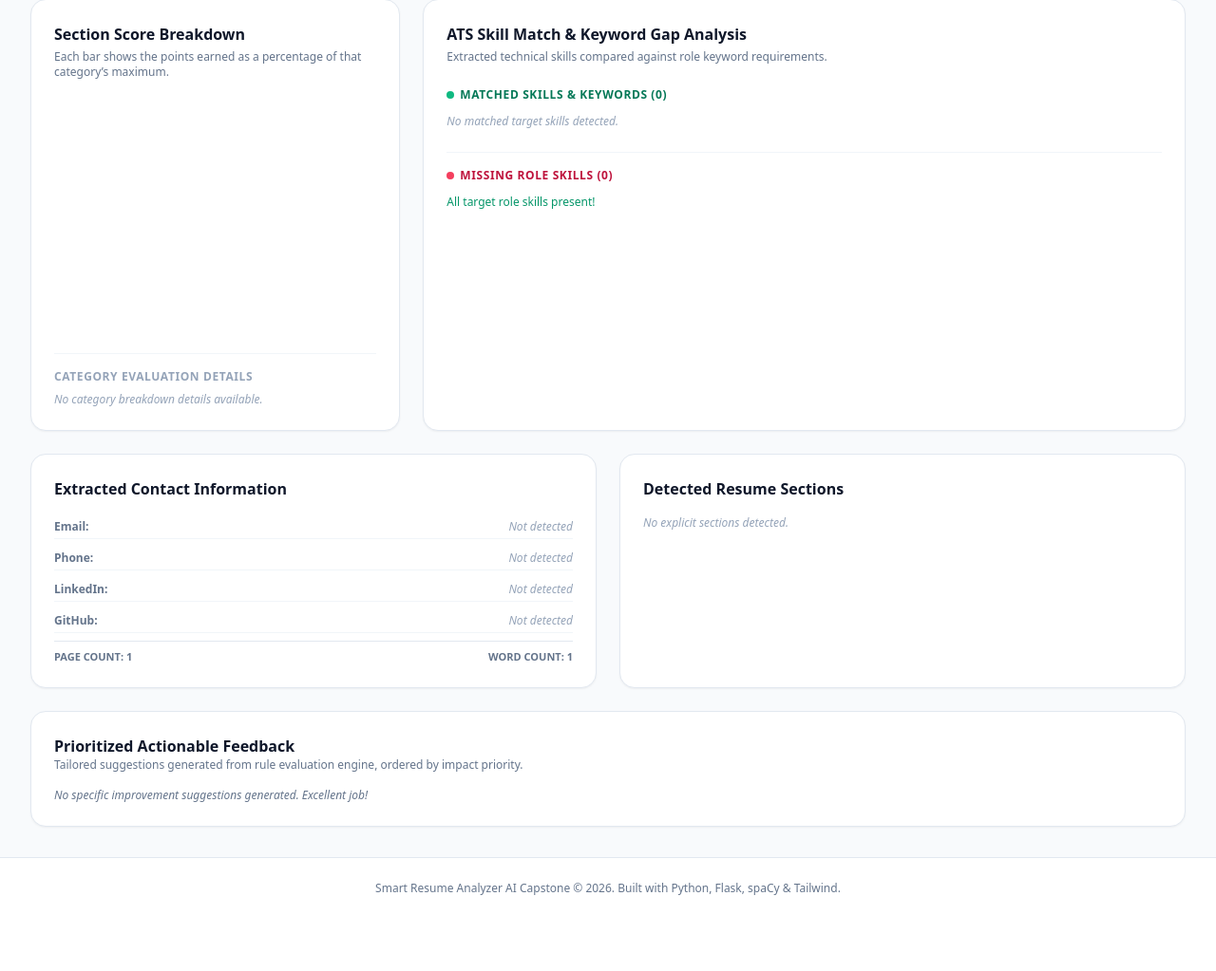
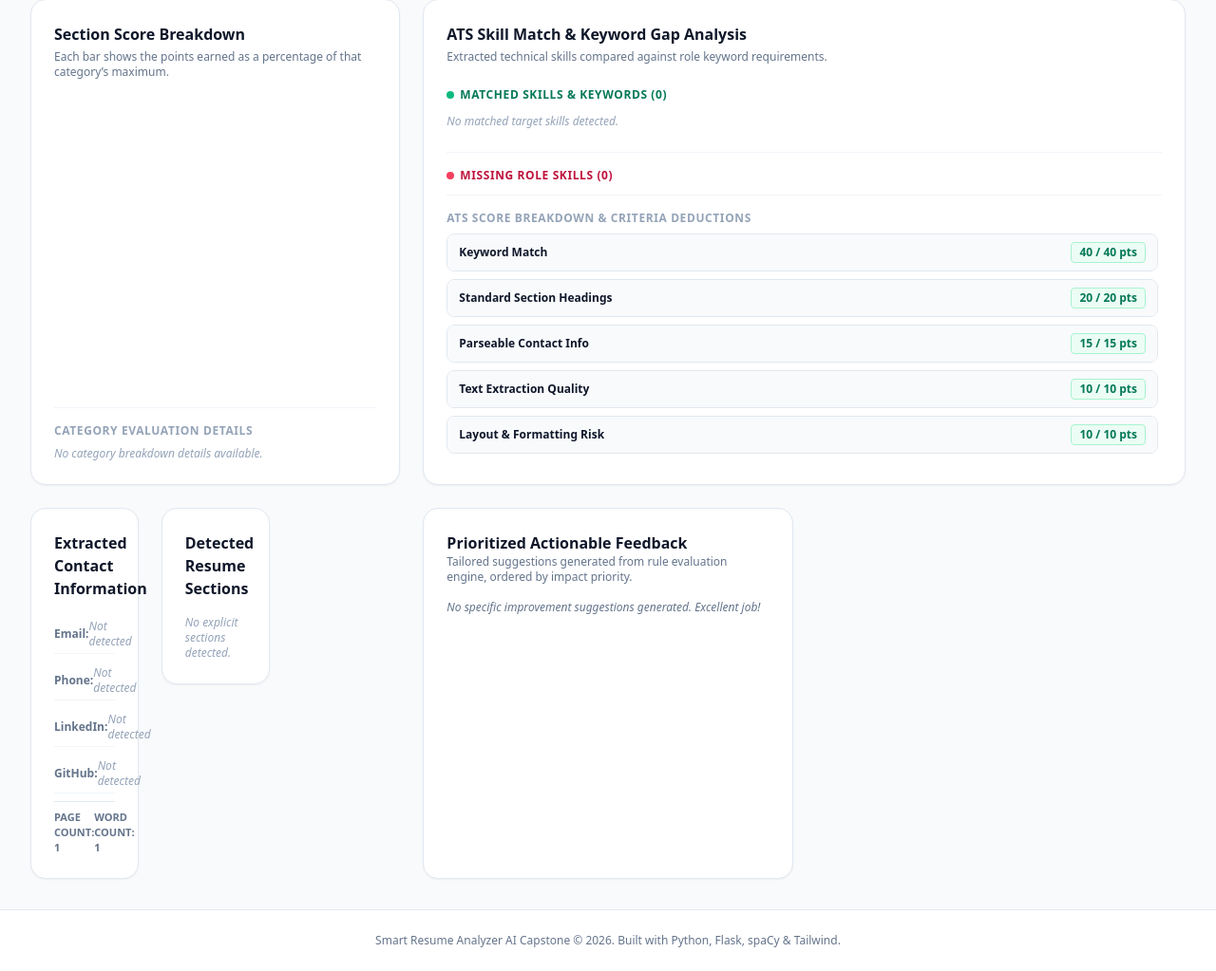
Before and after one commit to asielanshsingh/smart-resume-analyzer, a Flask app: page /result/1 in a window 1280 px wide. Shown: the part 480-1503 px from the top of the page at 95% size. Before the commit the page ends 1423 px from the top, so only its background shows below. Run offline with Flask 3, Linux system fonts and the light colour scheme; tables that the repository leaves empty hold one stand-in row (values such as "Sample post"); data that the repository does not hold is empty; a map, chart or similar area stays blank; some libraries are stand-ins or nearby versions.

Commit message:
feat: add ats score breakdown and deductions to dashboard

```diff
--- a/app/models.py
+++ b/app/models.py
@@ -116,8 +116,10 @@ class Analysis(db.Model):
             "resume_score_band": res_score_band,
             "ats_score": self.ats_score,
             "ats_score_band": ats_score_band,
+            "ats_details": self.matched_missing_json.get("ats_details", {}) if isinstance(self.matched_missing_json, dict) else {},
             "breakdown": self.breakdown_json,
             "matched_missing": self.matched_missing_json,
+
             "suggestions": self.suggestions_json,
             "detected_sections": self.resume.sections_json if self.resume else {},
             "page_count": self.resume.page_count if self.resume else 1,
--- a/app/routes/api.py
+++ b/app/routes/api.py
@@ -515,6 +515,13 @@ def analyze_resume():
         }), 500
 
     # --- Persist to Analysis table ---
+    ats_details = {
+        "target_title": ats_result.get("target_title", ""),
+        "ats_score": ats_result.get("ats_score", 0),
+        "category_scores": ats_result.get("category_scores", {}),
+        "deductions": ats_result.get("deductions", []),
+    }
+
     matched_missing = {
         "matched_skills": ats_result.get("matched_skills", []),
         "missing_critical_skills": ats_result.get("missing_critical_skills", []),
@@ -522,14 +529,9 @@ def analyze_resume():
         "keyword_match_percentage": ats_result.get("keyword_match_percentage", 0.0),
         "matched_skills_count": ats_result.get("matched_skills_count", 0),
         "total_role_skills_count": ats_result.get("total_role_skills_count", 0),
+        "ats_details": ats_details,
     }
 
-    ats_details = {
-        "target_title": ats_result.get("target_title", ""),
-        "ats_score": ats_result.get("ats_score", 0),
-        "category_scores": ats_result.get("category_scores", {}),
-        "deductions": ats_result.get("deductions", []),
-    }
 
     try:
         analysis = Analysis(
--- a/static/js/dashboard.js
+++ b/static/js/dashboard.js
@@ -308,12 +308,17 @@ document.addEventListener('DOMContentLoaded', () => {
         renderChart(data.breakdown || {});
         renderBreakdownDetails(data.breakdown || {});
 
-        // 5. Render Contacts & Sections
+        // 5. Render ATS Compatibility Category Breakdown & Criteria Deductions
+        const atsDet = data.ats_details || data.matched_missing?.ats_details || {};
+        renderAtsBreakdown(atsDet);
+
+        // 6. Render Contacts & Sections
         renderContactsAndSections(data);
 
-        // 6. Render Prioritized Improvement Suggestions
+        // 7. Render Prioritized Improvement Suggestions
         renderSuggestions(data.suggestions || []);
     }
+
 
 
     // Dynamic Chart.js category breakdown rendering
@@ -448,8 +453,106 @@ document.addEventListener('DOMContentLoaded', () => {
         });
     }
 
+    // Render accessible expandable details list for ATS categories and deductions (XSS-safe textContent only)
+    function renderAtsBreakdown(atsDetails) {
+        const container = document.getElementById('ats-breakdown-container');
+        if (!container) return;
+
+        container.innerHTML = '';
+
+        const catScores = (atsDetails && atsDetails.category_scores) || {};
+        const deductions = (atsDetails && atsDetails.deductions) || [];
+
+        const categories = [
+            { key: 'keyword_match', title: 'Keyword Match', max: 40, kw: ['keyword', 'match rate'] },
+            { key: 'standard_sections', title: 'Standard Section Headings', max: 20, kw: ['section'] },
+            { key: 'contact_info', title: 'Parseable Contact Info', max: 15, kw: ['email', 'phone', 'contact'] },
+            { key: 'text_extraction', title: 'Text Extraction Quality', max: 10, kw: ['text extraction', 'readability'] },
+            { key: 'layout_formatting', title: 'Layout & Formatting Risk', max: 10, kw: ['layout', 'formatting'] },
+            { key: 'length_suitability', title: 'Length Suitability', max: 5, kw: ['length', 'short', 'words'] }
+        ];
+
+        categories.forEach(cat => {
+            const earnedPts = Number(catScores[cat.key] ?? cat.max);
+            const maxPts = cat.max;
+
+            // Filter deduction messages relevant to this category
+            const catDeductions = deductions.filter(d => {
+                const lower = d.toLowerCase();
+                return cat.kw.some(k => lower.includes(k));
+            });
+
+            const detailsEl = document.createElement('details');
+            detailsEl.className = 'group rounded-lg border border-slate-200 bg-white overflow-hidden text-xs';
+
+            const summaryEl = document.createElement('summary');
+            summaryEl.className = 'px-3 py-2 font-semibold text-slate-800 bg-slate-50 hover:bg-slate-100 cursor-pointer focus:outline-none focus:ring-2 focus:ring-blue-500 flex items-center justify-between transition-colors';
+
+            const leftSpan = createEl('span', 'font-bold text-slate-900', cat.title);
+
+            const isFullScore = earnedPts >= maxPts;
+            const badgeClass = isFullScore
+                ? 'font-semibold text-emerald-700 bg-emerald-50 px-2 py-0.5 rounded border border-emerald-200'
+                : 'font-semibold text-amber-700 bg-amber-50 px-2 py-0.5 rounded border border-amber-200';
+
+            const rightSpan = createEl('span', badgeClass, `${earnedPts} / ${maxPts} pts`);
+
+            summaryEl.appendChild(leftSpan);
+            summaryEl.appendChild(rightSpan);
+            detailsEl.appendChild(summaryEl);
+
+            const contentDiv = createEl('div', 'p-3 space-y-1.5 bg-white text-slate-700 border-t border-slate-100');
+
+            if (catDeductions.length > 0) {
+                const listEl = createEl('ul', 'space-y-1 pl-4 list-disc text-rose-700');
+                catDeductions.forEach(d => {
+                    const li = createEl('li', 'leading-normal font-medium', d);
+                    listEl.appendChild(li);
+                });
+                contentDiv.appendChild(listEl);
+            } else {
+                const fullPtsNote = createEl('p', 'text-emerald-700 font-medium', 'Full points earned — no ATS deductions for this criterion.');
+                contentDiv.appendChild(fullPtsNote);
+            }
+
+            detailsEl.appendChild(contentDiv);
+            container.appendChild(detailsEl);
+        });
+
+        // Any leftover general deductions not captured by specific categories
+        const unassignedDeductions = deductions.filter(d => {
+            const lower = d.toLowerCase();
+            return !categories.some(cat => cat.kw.some(k => lower.includes(k)));
+        });
+
+        if (unassignedDeductions.length > 0) {
+            const generalCard = document.createElement('details');
+            generalCard.className = 'group rounded-lg border border-rose-200 bg-rose-50/50 overflow-hidden text-xs';
+
+            const generalSummary = document.createElement('summary');
+            generalSummary.className = 'px-3 py-2 font-bold text-rose-900 bg-rose-100 hover:bg-rose-200 cursor-pointer focus:outline-none focus:ring-2 focus:ring-rose-500 flex items-center justify-between';
+
+            const leftTitle = createEl('span', '', 'Additional ATS Deductions');
+            const rightBadge = createEl('span', 'font-semibold text-rose-800 bg-rose-200 px-2 py-0.5 rounded border border-rose-300', `${unassignedDeductions.length} deduction(s)`);
+            generalSummary.appendChild(leftTitle);
+            generalSummary.appendChild(rightBadge);
+            generalCard.appendChild(generalSummary);
+
+            const genContent = createEl('div', 'p-3 bg-white text-rose-800 border-t border-rose-200');
+            const genList = createEl('ul', 'space-y-1 pl-4 list-disc text-rose-700');
+            unassignedDeductions.forEach(d => {
+                genList.appendChild(createEl('li', 'leading-normal font-medium', d));
+            });
+            genContent.appendChild(genList);
+            generalCard.appendChild(genContent);
+
+            container.appendChild(generalCard);
+        }
+    }
+
     // Contacts & Sections DOM rendering
     function renderContactsAndSections(data) {
+
 
         const contactsContainer = document.getElementById('contacts-container');
         if (contactsContainer) {
--- a/templates/dashboard.html
+++ b/templates/dashboard.html
@@ -255,7 +255,8 @@
 
                     <!-- Expandable Category Score Details & Reasons -->
                     <div class="mt-4 pt-4 border-t border-slate-100 space-y-2">
-                        <h4 class="text-xs font-bold uppercase tracking-wider text-slate-400">Category Evaluation Details</h4>
+                        <h4 class="text-xs font-bold uppercase tracking-wider text-slate-400">Category Evaluation
+                            Details</h4>
                         <div id="breakdown-details-container" class="space-y-2 max-h-60 overflow-y-auto pr-1">
                             <!-- Populated via JS textContent DOM construction -->
                         </div>
@@ -294,15 +295,19 @@
                                 <span>Missing Role Skills (<span id="missing-count">0</span>)</span>
                             </span>
                         </div>
-                        <div id="missing-skills-container" class="flex flex-wrap gap-2 max-h-52 overflow-y-auto pr-1">
-                            <!-- Chips loaded via JS textContent DOM construction -->
+                    <!-- ATS Score Breakdown & Deductions -->
+                    <div class="pt-4 border-t border-slate-100 space-y-2">
+                        <h4 class="text-xs font-bold uppercase tracking-wider text-slate-400">ATS Score Breakdown & Criteria Deductions</h4>
+                        <div id="ats-breakdown-container" class="space-y-2 max-h-60 overflow-y-auto pr-1">
+                            <!-- Populated via JS textContent DOM construction -->
                         </div>
                     </div>
                 </div>
             </div>
 
+
             <!-- Detected Sections and Contact Info Grid -->
-            <div class="grid grid-cols-1 md:grid-cols-2 gap-6">
+            <div class="grid grid-cols-1 lg:grid-cols-3 gap-6 items-start">
                 <!-- Contacts Panel -->
                 <div class="bg-white rounded-2xl border border-slate-200 p-6 shadow-sm space-y-4">
                     <h3 class="text-base font-bold text-slate-900">Extracted Contact Information</h3>
```
